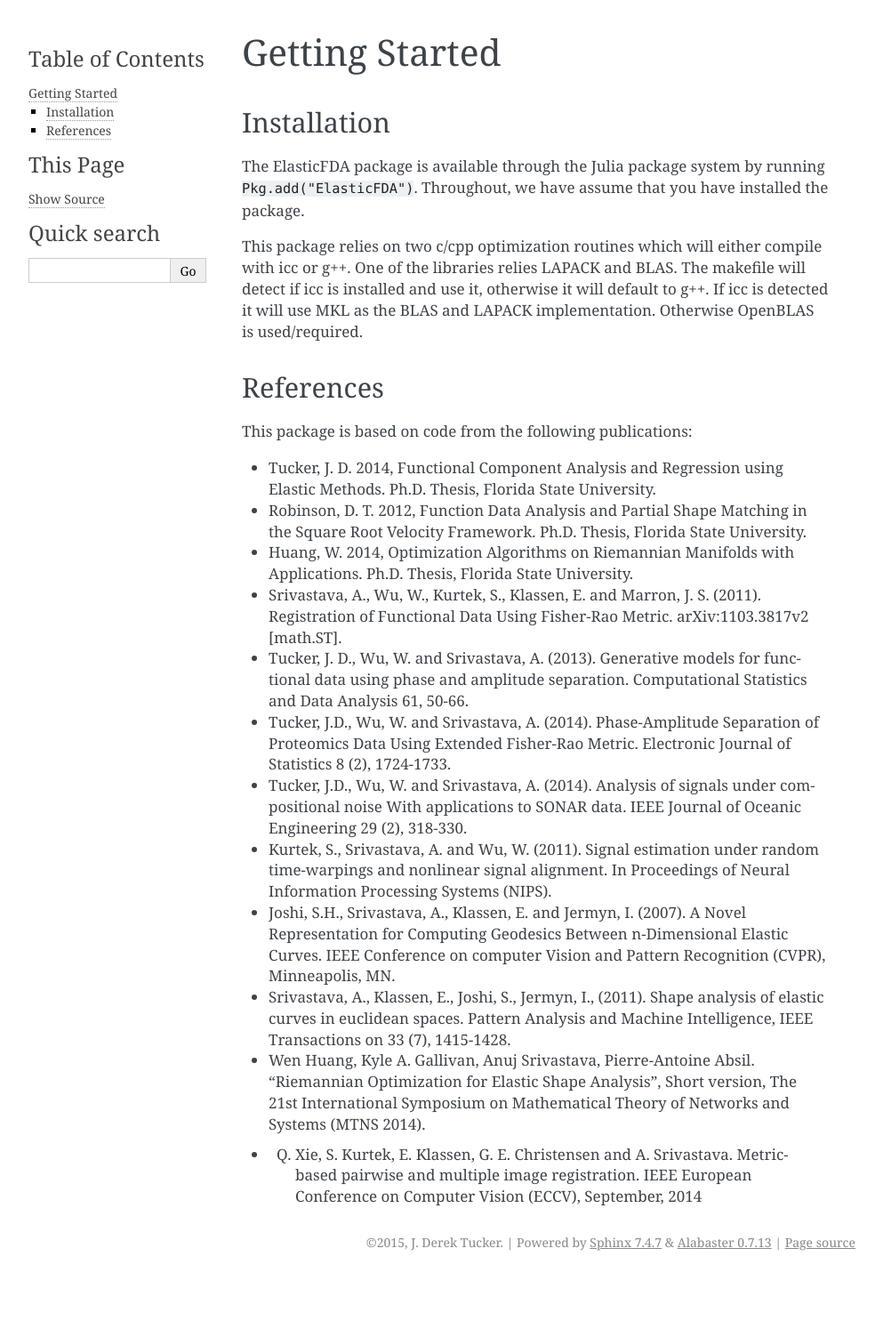
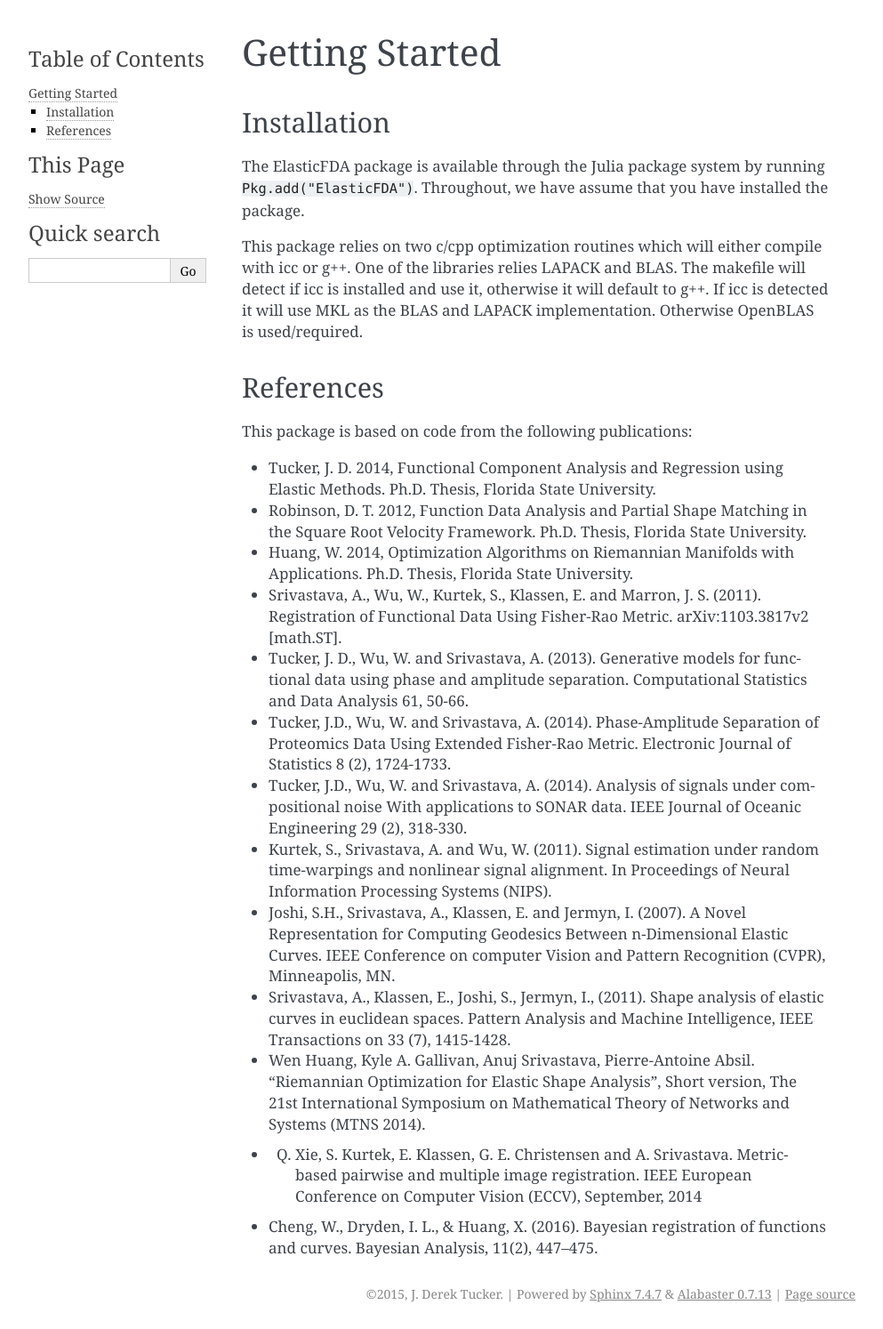
Before and after one commit to jdtuck/ElasticFDA.jl, a Sphinx documentation site: the page built from doc/source/starting.rst, in a window 1280 px wide. Shown: the whole page at 89% size, without its empty margins (148-1141 px from the left). Built offline with Sphinx 7.4.7, drawn with Linux system fonts in a browser that asks for light colours; formulas are drawn with MathJax 3; before the commit the page ends 1436 px from its top, so only the background shows below that.

Commit message:
Update starting.rst
added bayes reference to docs

```diff
--- a/doc/source/starting.rst
+++ b/doc/source/starting.rst
@@ -40,3 +40,5 @@ This package is based on code from the following publications:
 * Wen Huang, Kyle A. Gallivan, Anuj Srivastava, Pierre-Antoine Absil. "Riemannian Optimization for Elastic Shape Analysis", Short version, The 21st International Symposium on Mathematical Theory of Networks and Systems (MTNS 2014).
 
 * Q. Xie, S. Kurtek, E. Klassen, G. E. Christensen and A. Srivastava. Metric-based pairwise and multiple image registration. IEEE European Conference on Computer Vision (ECCV), September, 2014
+
+* Cheng, W., Dryden, I. L., & Huang, X. (2016). Bayesian registration of functions and curves. Bayesian Analysis, 11(2), 447–475.
```
